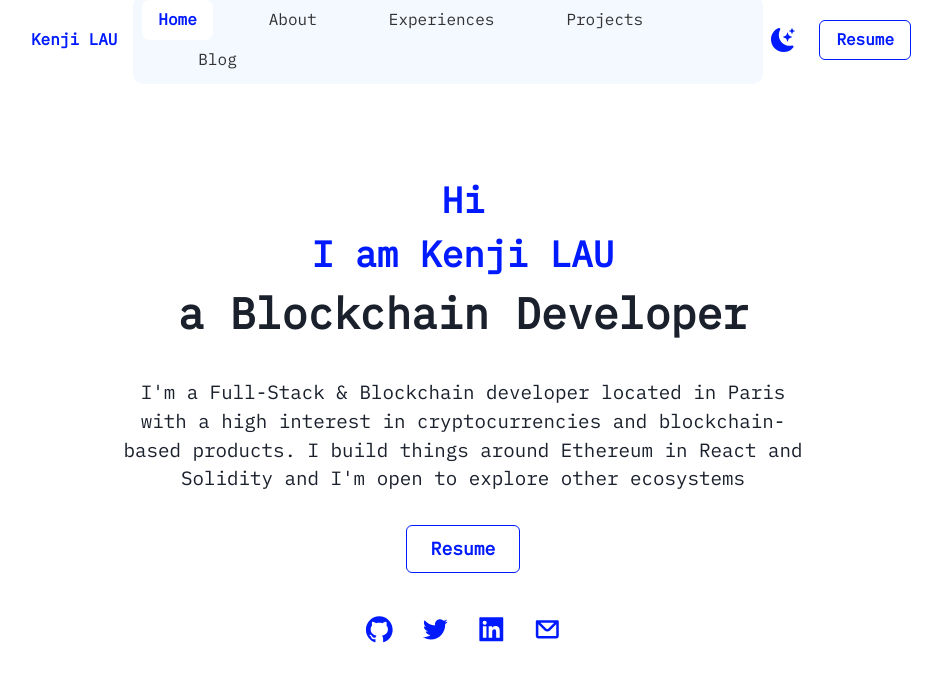
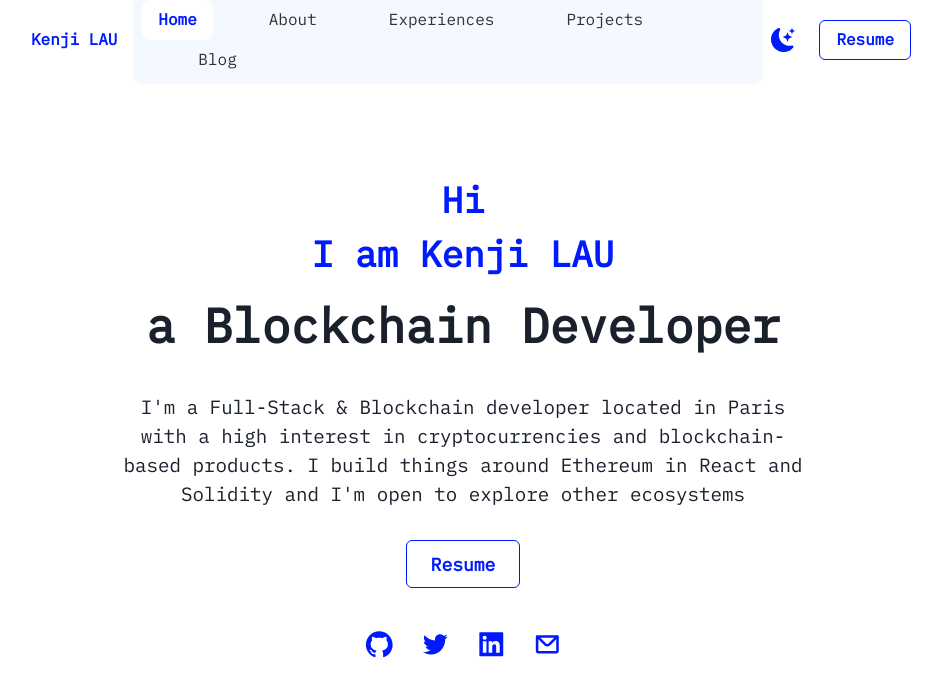
Before and after one commit to krouspy/portfolio-v2, a Next.js app: page / in a window 1280 px wide. Shown: the top 696 px of the page, without its empty margins (177-1119 px from the left). Built offline with nearby package versions, Linux system fonts and the light colour scheme.

Commit message:
fix nested <Text>

```diff
--- a/pages/index.tsx
+++ b/pages/index.tsx
@@ -8,14 +8,20 @@ const Home: NextPage = () => {
   const { color } = useTheme();
   return (
     <Stack h="100%" align="center" mt="6%" px="7%" spacing="8">
-      <Text fontSize={{ base: '3xl', md: '4xl' }} fontWeight="bold" align="center">
-        <span style={{ color }}>
+      <Stack direction="column">
+        <Text
+          textAlign="center"
+          color={color}
+          fontSize={{ base: '3xl', md: '4xl' }}
+          fontWeight="bold"
+        >
           Hi
           <br /> I am Kenji LAU
-        </span>
-        <br />
-        <Text fontSize={{ base: '0.9em', lg: '1.2em' }}>a Blockchain Developer</Text>
-      </Text>
+        </Text>
+        <Text fontSize={{ base: '4xl', md: '5xl' }} fontWeight="bold">
+          a Blockchain Developer
+        </Text>
+      </Stack>
       <Text align="center" fontSize={{ base: '0.9em', md: '1.2em' }}>
         I&apos;m a Full-Stack & Blockchain developer located in Paris with a high interest in
         cryptocurrencies and blockchain-based products. I build things around Ethereum in React and
```
